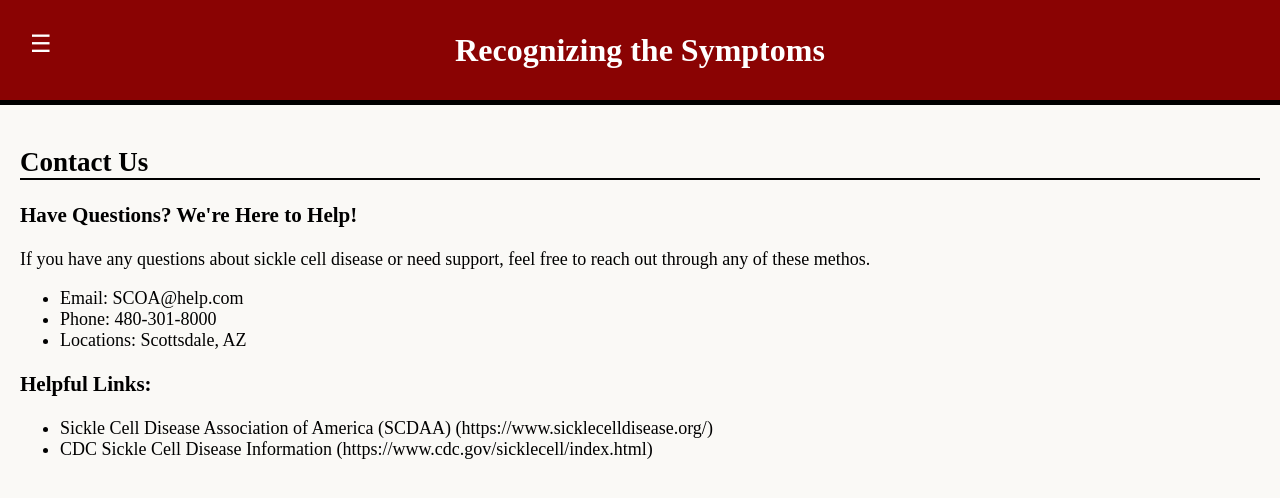
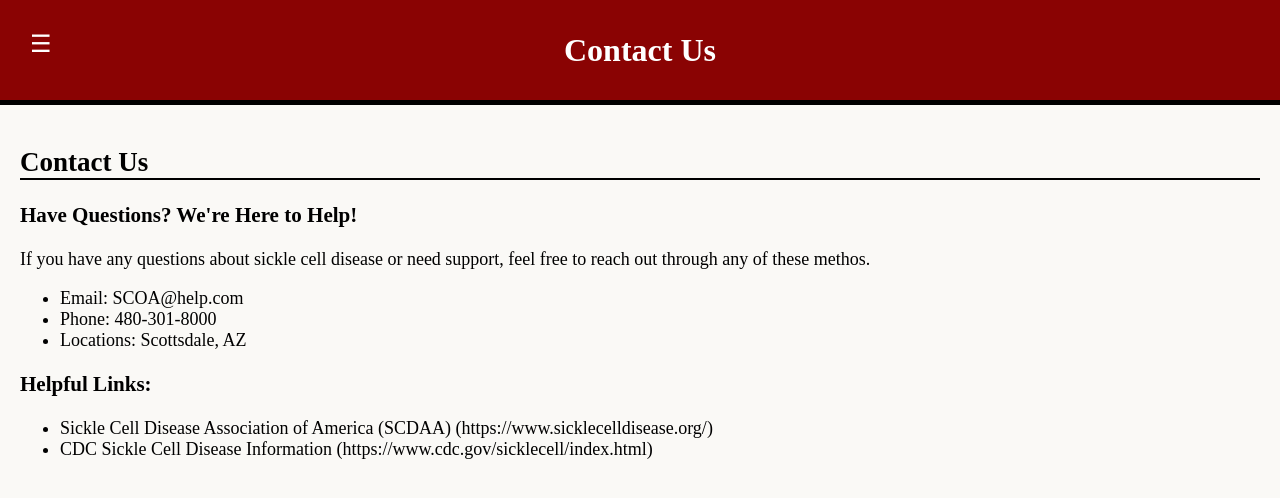
Before and after one commit to muriloapparecido/scd-website, a plain HTML site: page contact.html in a window 1280 px wide. Drawn offline with Linux system fonts and the light colour scheme.

Commit message:
Update README

```diff
--- a/contact.html
+++ b/contact.html
@@ -8,7 +8,7 @@
 </head>
 <body>
     <h1 class = "header">
-        Recognizing the Symptoms
+        Contact Us
     </h1>
     <div class = "content">
         <button class="toggle-btn" onclick="toggleMenu()">☰</button>
```
Also changed, not shown: 1 other file.
